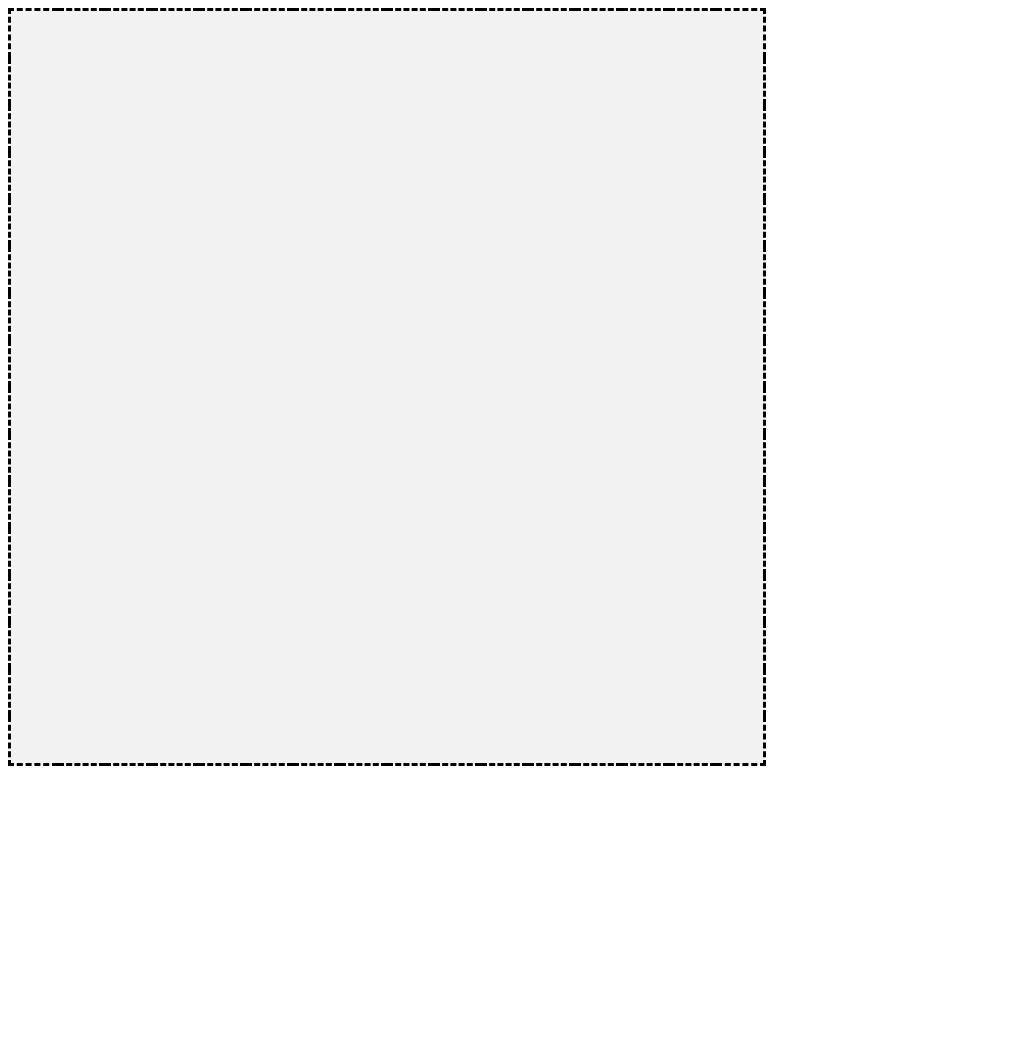
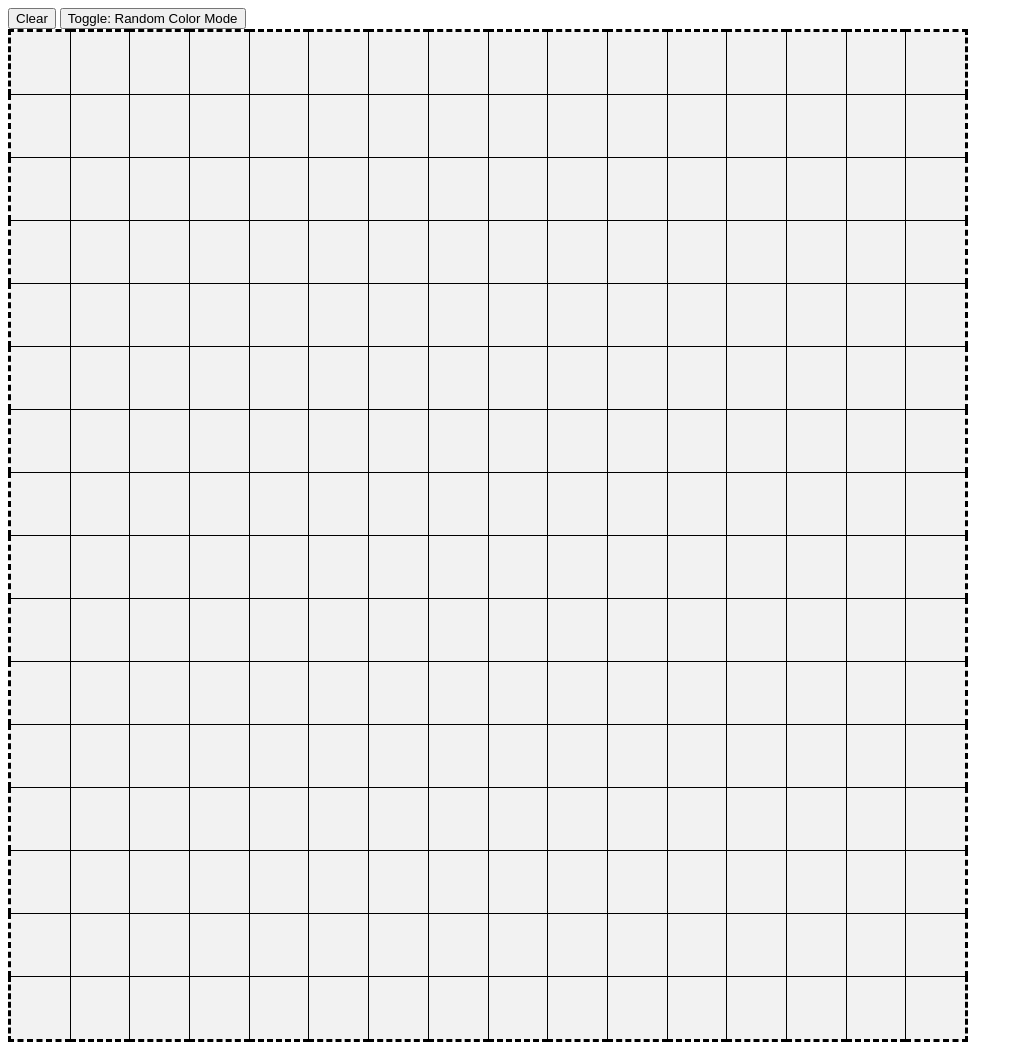
Before and after one commit to ltrooney/etch-a-sketch, a plain HTML site: page index.html in a window 1280 px wide. Shown: the whole page, without its empty margins (0-1023 px from the left). Before the commit the page ends 800 px from the top, so only its background shows below. Drawn offline with nearby package versions, Linux system fonts and the light colour scheme.

Commit message:
added grid change dimension and random RGB mode

```diff
--- a/css/style.css
+++ b/css/style.css
@@ -6,9 +6,8 @@ table {
 
 .box {
 	background-color: #f2f2f2;
-	width: 45px;
-	height: 45px;
 	margin: 0;
+	border: 1px solid black;
 }
 .fill {
 	background-color: #000;
--- a/index.html
+++ b/index.html
@@ -7,6 +7,8 @@
 		<link rel="stylesheet" type="text/css" href="css/style.css">
 	</head>
 	<body>
+		<button id="clear-btn">Clear</button>
+		<button id="random-btn">Toggle: Random Color Mode</button>
 		<div id="grid">
 			<table>
 				<tbody></tbody>
--- a/js/script.js
+++ b/js/script.js
@@ -1,16 +1,58 @@
 $(document).ready(function() {
-	// creates a 16x16
-	var numCols = 16, numRows = 16;
-	for(var r=1; r<=numRows; r++) {
-		var $row = "<tr id='row "+r+"'>";
-		for(var c=1; c<=numCols; c++) {
-			$row += "<td class='box'></td>";
+	const HEIGHT = 960;
+	const WIDTH = 960;
+
+	var side = 16;
+	var randomRGBMode = false;
+
+	$("#grid").css({"width":  WIDTH, "height": HEIGHT});
+
+	function generateGrid(sideLength) {
+		for(var r=1; r<=sideLength; r++) {
+			var $row = "<tr id='row "+r+"'>";
+			for(var c=1; c<=sideLength; c++) {
+				$row += "<td class='box'></td>";
+			}
+			$row += "</tr>";
+			$("#grid table tbody").append($row);
 		}
-		$row += "</tr>";
-		$("#grid table tbody").append($row);
+		$(".box").css({"height": (HEIGHT/sideLength)+"px", "width": (WIDTH/sideLength)+"px"});
 	}
 
-	$("td").hover(function() {
-		$(this).addClass("fill");
+	function clear() {
+		console.log("clear is called");
+		$("td").removeClass("fill");
+		$("tbody tr").remove();
+		var size = prompt("How many squares per side would you like to make the new grid?");
+		generateGrid(size);
+	}
+
+	function randomRGB() {
+		return "rgb("+Math.floor(Math.random() * 256)+
+				  ","+Math.floor(Math.random() * 256)+
+				  ","+Math.floor(Math.random() * 256)+")";
+	}
+
+	generateGrid(side);
+
+	$(document).on({
+    	mouseenter: function () {
+    		if(randomRGBMode) {
+    			$(this).css("background-color", randomRGB());
+    		} else {
+    			$(this).addClass("fill");
+    		}
+    	}
+	}, 'td');
+
+
+	$("#clear-btn").click(function() {
+		clear();
+	});
+
+
+	$("#random-btn").click(function() {
+		randomRGBMode = !randomRGBMode;
+		clear();
 	});
 });
```
